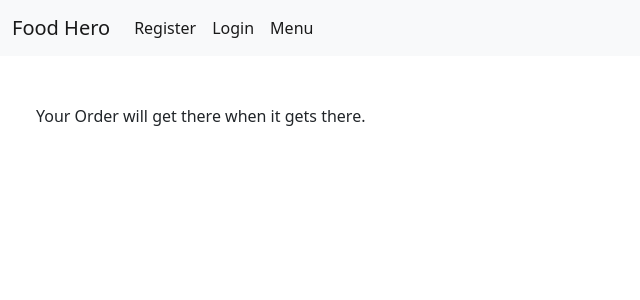
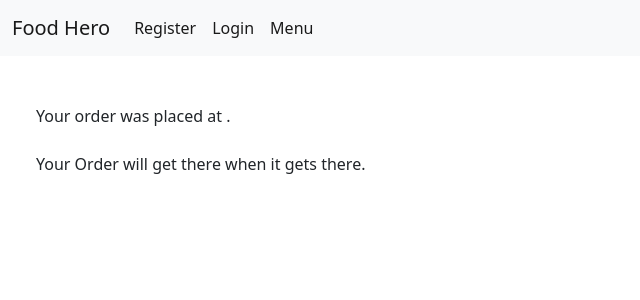
Before and after one commit to Fred374/project_2, an Angular app in the folder project_2_front/: page /ordersPt2 in a window 1280 px wide. Shown: the top 300 px of the page, without its empty margins (0-640 px from the left). Built offline with nearby package versions, Linux system fonts and the light colour scheme.

Commit message:
just some formatting changes

```diff
--- a/project_2_front/src/app/components/add-food/add-food.component.html
+++ b/project_2_front/src/app/components/add-food/add-food.component.html
@@ -26,7 +26,7 @@
                 <td>${{fooditem.foodItemCost}}</td>
             </tr>
             <tr>
-                <td><input type="text" [(ngModel)]="foodItem.foodItemName"/></td>
+                <td><input type="text" [(ngModel)]="foodItem.foodItemName" /></td>
                 <td><input type="number" [(ngModel)]="foodItem.foodItemCost" /></td>
             </tr>
         </tbody>
--- a/project_2_front/src/app/components/navbar/navbar.component.html
+++ b/project_2_front/src/app/components/navbar/navbar.component.html
@@ -2,7 +2,8 @@
 <nav class="navbar navbar-expand-lg navbar-light bg-light">
   <div class="container-fluid">
     <a class="navbar-brand" href="#">Food Hero</a>
-      <button class="navbar-toggler" type="button" data-bs-toggle="collapse" data-bs-target="#navbarTogglerDemo02" aria-controls="navbarTogglerDemo02" aria-expanded="false" aria-label="Toggle navigation">
+    <button class="navbar-toggler" type="button" data-bs-toggle="collapse" data-bs-target="#navbarTogglerDemo02"
+      aria-controls="navbarTogglerDemo02" aria-expanded="false" aria-label="Toggle navigation">
       <span class="navbar-toggler-icon"></span>
     </button>
     <div class="collapse navbar-collapse" id="navbarTogglerDemo02">
--- a/project_2_front/src/app/components/orders-pt2/orders-pt2.component.html
+++ b/project_2_front/src/app/components/orders-pt2/orders-pt2.component.html
@@ -1,5 +1,7 @@
 <div class="m-4">
-    {{this.os.order.orderTimestamp | date: 'shortTime'}}
-    Your Order will get there when it gets there.
+    Your order was placed at {{this.os.order.orderTimestamp | date: 'shortTime'}}.
     <!--Placeholder for if we were doing time estimates-->
 </div>
+<div class="mx-4">
+    Your Order will get there when it gets there.
+</div>
```
Also changed, not shown: project_2_front/src/app/services/orders.service.ts (line endings or trailing spaces), 2 other files (tests, documents, lock files or other folders). Lines whose indentation alone changed are shown as unchanged.
